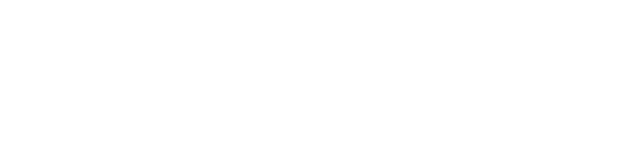
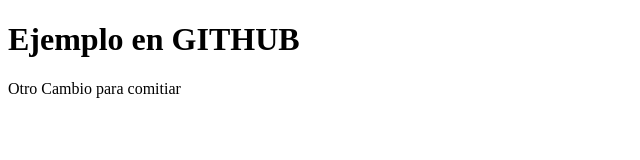
Before and after one commit to alanlp98/ejemploGit, a plain HTML site: page index.html in a window 1280 px wide. Shown: the whole page, without its empty margins (0-640 px from the left). Drawn offline with Linux system fonts and the light colour scheme.

Commit message:
Segundo commit agregue un parrafo

```diff
--- a/index.html
+++ b/index.html
@@ -5,6 +5,7 @@
 <title>Insert title here</title>
 </head>
 <body>
-
+<h1>Ejemplo en GITHUB</h1>
+<p>Otro Cambio para comitiar</p>
 </body>
 </html>
```
